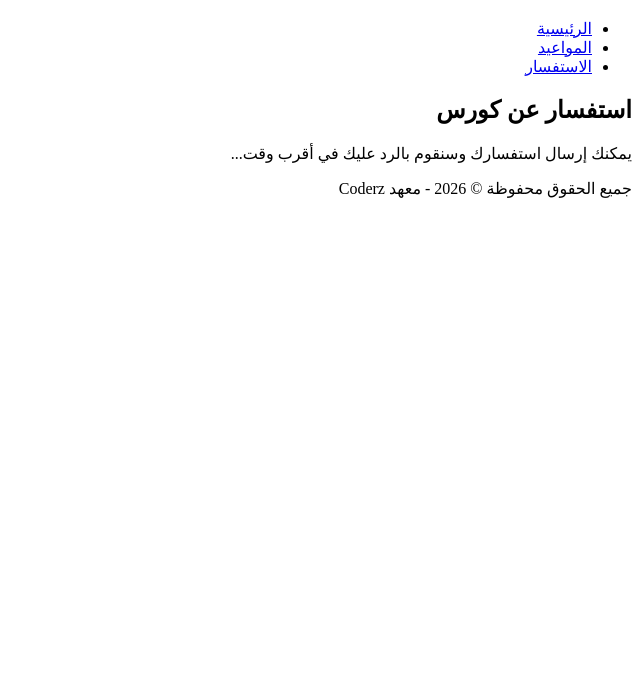
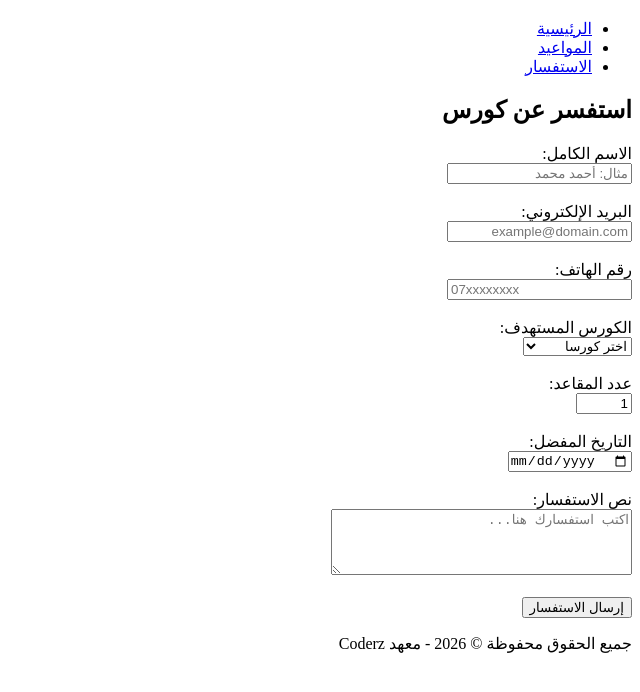
Before and after one commit to Hamzeh21h/coderz-institute, a plain HTML site: page Session-5/Pages/enquiry.html in a window 1280 px wide. Shown: the part 62-754 px from the top of the page, without its empty margins (640-1280 px from the left). Drawn offline with Linux system fonts and the light colour scheme.

Commit message:
Session-5 Add Test field

```diff
--- a/Session-5/Pages/enquiry.html
+++ b/Session-5/Pages/enquiry.html
@@ -19,8 +19,59 @@
     </header>
 
     <main>
-        <h2>استفسار عن كورس</h2>
-        <p>يمكنك إرسال استفسارك وسنقوم بالرد عليك في أقرب وقت...</p>
+        <h2>استفسر عن كورس</h2>
+
+        <form action="#" method="POST">
+            <div>
+                <label for="full-name">الاسم الكامل:</label><br>
+                <input type="text" id="full-name" name="full_name" placeholder="مثال: أحمد محمد" autocomplete="name" required>
+            </div>
+            <br>
+
+            <div>
+                <label for="email">البريد الإلكتروني:</label><br>
+                <input type="email" id="email" name="email" placeholder="example@domain.com" autocomplete="email" required>
+            </div>
+            <br>
+
+            <div>
+                <label for="phone">رقم الهاتف:</label><br>
+                <input type="tel" id="phone" name="phone" placeholder="07xxxxxxxx" autocomplete="tel">
+            </div>
+            <br>
+
+            <div>
+                <label for="course-select">الكورس المستهدف:</label><br>
+                <select id="course-select" name="course" required>
+                    <option value="" disabled selected>اختر كورسا</option>
+                    <option value="content">HTML Content</option>
+                    <option value="forms">HTML Forms</option>
+                </select>
+            </div>
+            <br>
+
+            <div>
+                <label for="seats">عدد المقاعد:</label><br>
+                <input type="number" id="seats" name="seats" value="1" min="1" max="10">
+            </div>
+            <br>
+
+            <div>
+                <label for="pref-date">التاريخ المفضل:</label><br>
+                <input type="date" id="pref-date" name="preferred_date">
+            </div>
+            <br>
+
+            <div>
+                <label for="message">نص الاستفسار:</label><br>
+                <textarea id="message" name="enquiry_message" rows="4" cols="35" placeholder="اكتب استفسارك هنا..."></textarea>
+            </div>
+            <br>
+
+            <div>
+                <button type="submit">إرسال الاستفسار</button>
+            </div>
+        </form>
     </main>
 
     <footer>
```
